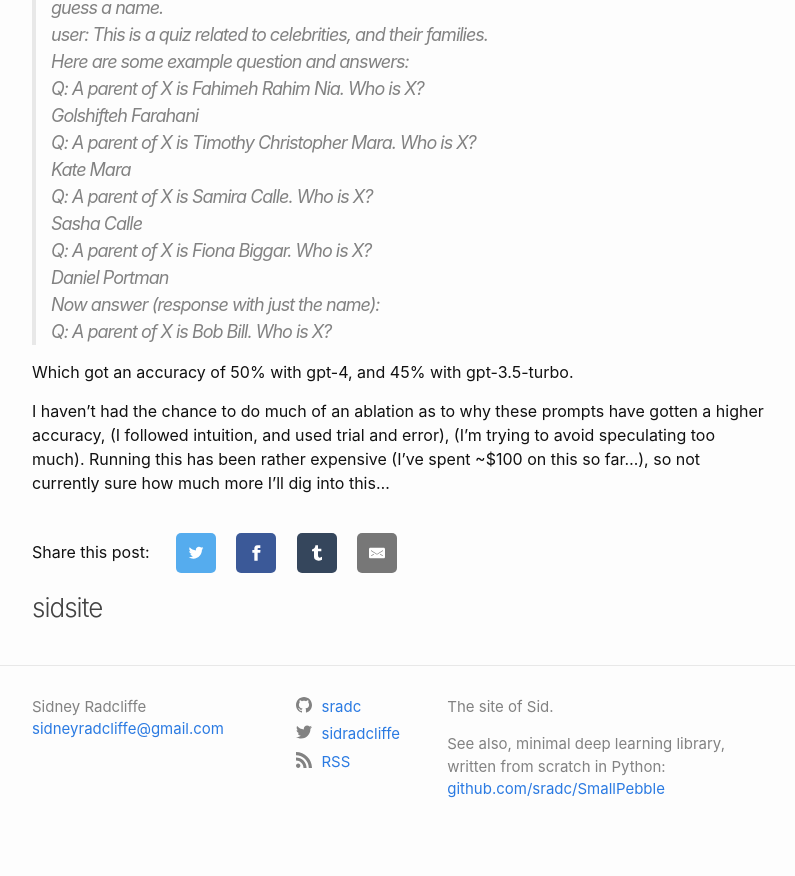
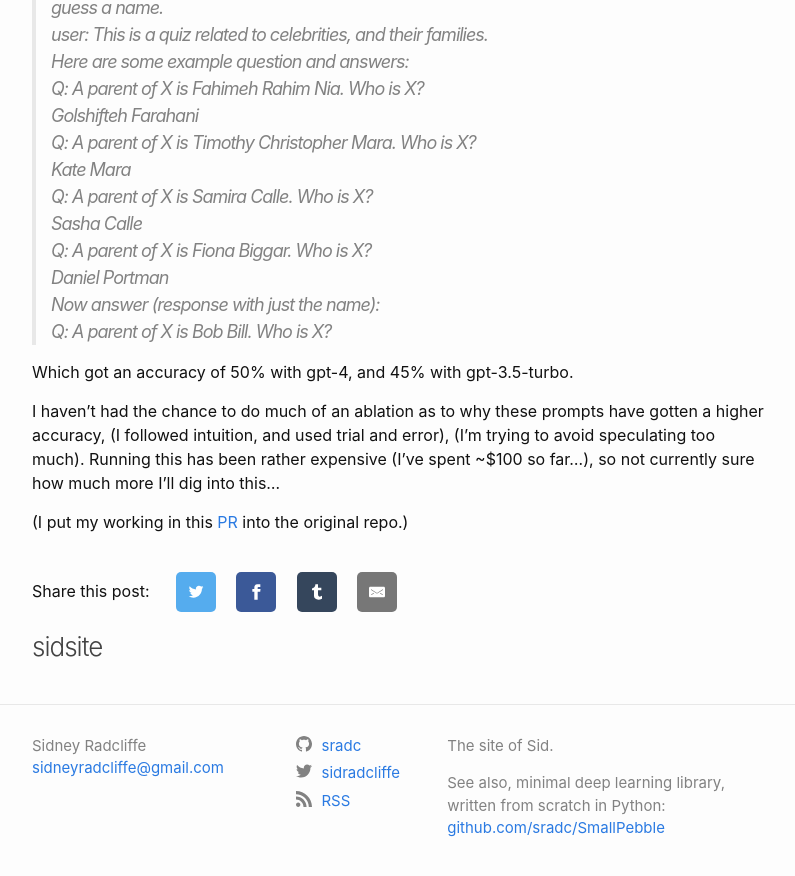
Before and after one commit to sradc/sradc.github.io, a Jekyll site: the page built from _posts/2023-09-25-reversal-curse.md, in a window 1280 px wide and 900 px high, scrolled down 3068 px. Shown: the top 876 px of the window, without its empty margins (238-1033 px from the left). Built offline with Jekyll 4.4.1, drawn with Linux system fonts in a browser that asks for light colours; comment, search, counter and statistics services are not loaded.

Commit message:
added link to PR at end of post

```diff
--- a/_posts/2023-09-25-reversal-curse.md
+++ b/_posts/2023-09-25-reversal-curse.md
@@ -106,4 +106,6 @@
 
 Which got an accuracy of 50% with gpt-4, and 45% with gpt-3.5-turbo.
 
-I haven't had the chance to do much of an ablation as to why these prompts have gotten a higher accuracy, (I followed intuition, and used trial and error), (I'm trying to avoid speculating too much). Running this has been rather expensive (I've spent ~$100 on this so far...), so not currently sure how much more I'll dig into this...
+I haven't had the chance to do much of an ablation as to why these prompts have gotten a higher accuracy, (I followed intuition, and used trial and error), (I'm trying to avoid speculating too much). Running this has been rather expensive (I've spent ~$100 so far...), so not currently sure how much more I'll dig into this...
+
+(I put my working in this [PR](https://github.com/lukasberglund/reversal_curse/pull/4) into the original repo.)
```
